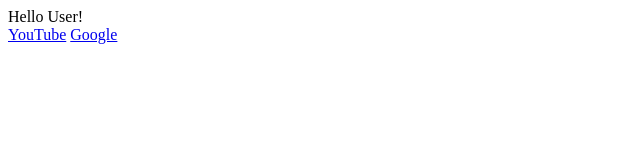
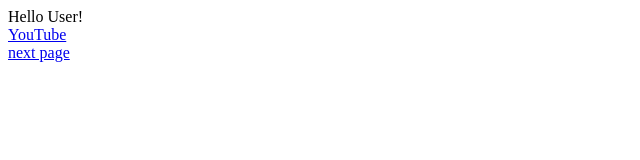
Before and after one commit to mackdi/project1, a plain HTML site: page index.html in a window 1280 px wide. Shown: the whole page, without its empty margins (0-640 px from the left). Drawn offline with Linux system fonts and the light colour scheme.

Commit message:
added hyperlink to next test page

```diff
--- a/index.html
+++ b/index.html
@@ -6,8 +6,8 @@
 	<body>
 		<header>
 			Hello User!<br>
-			<a href="http://youtube.com">YouTube</a>
-			<a href="http://google.com">Google</a>
+			<a href="http://youtube.com">YouTube</a> <br>
+			<a href="new.html" target="_blank">next page</a>
 		</header>
 
 
```
